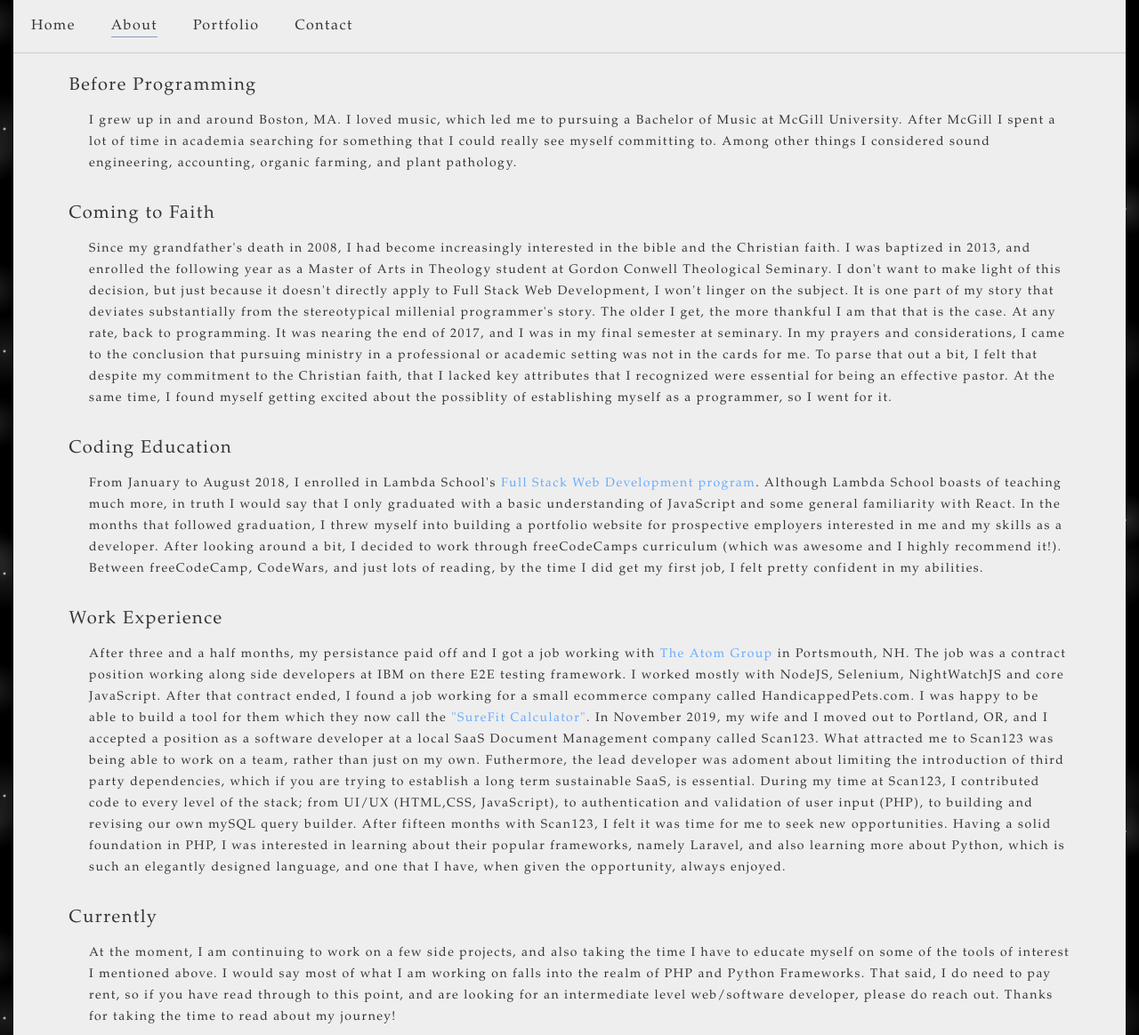
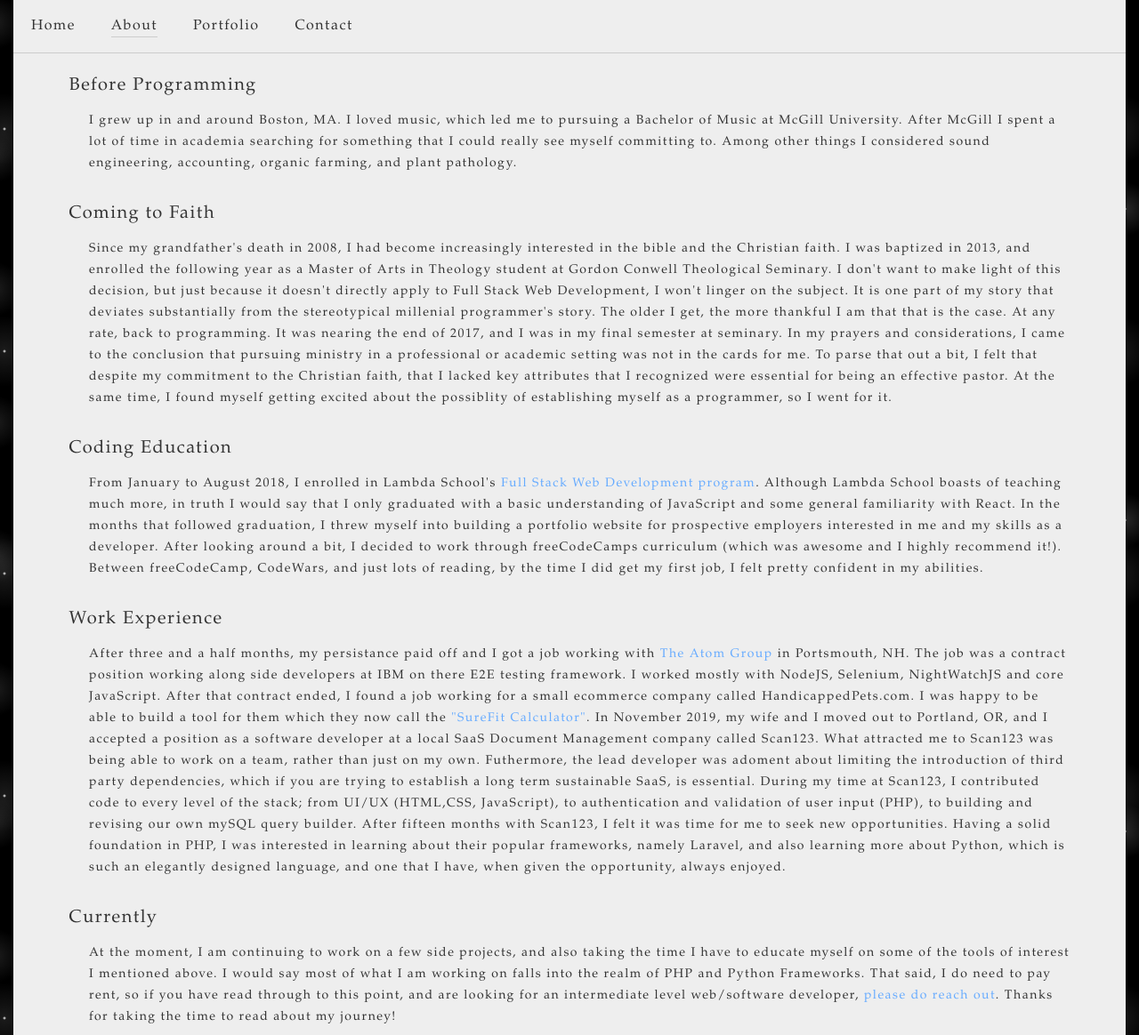
Before and after one commit to waltersgwoodward/portfolio, a React (Create React App) app: page /about in a window 1280 px wide. Shown: the whole page at 89% size. Built offline with nearby package versions, Linux system fonts and the light colour scheme.

Commit message:
Removes Nine Acre Photography website from Portfolio

```diff
--- a/src/components/About/Bio.js
+++ b/src/components/About/Bio.js
@@ -1,4 +1,5 @@
 import React, { Fragment, PureComponent } from 'react';
+import { NavLink } from "react-router-dom";
 
 class Bio extends PureComponent {
     render() {
@@ -28,7 +29,7 @@ At the same time, I found myself getting excited about the possiblity of establi
                     </div>
                     <div className="page-paragraph__wrap">
                         <div className="page-paragraph__header">Coding Education</div>
-                        <div className="page__paragraph">From January to August 2018, I enrolled in Lambda School's <a className="text__highlight" href="https://lambdaschool.com/courses/full-stack-web-development">Full Stack Web Development program</a>.
+                        <div className="page__paragraph">From January to August 2018, I enrolled in Lambda School's <a className="cards-header__link " href="https://lambdaschool.com/courses/full-stack-web-development">Full Stack Web Development program</a>.
 Although Lambda School boasts of teaching much more, in truth I would say that I only graduated with a basic understanding of JavaScript and some general familiarity with React.
 In the months that followed graduation, I threw myself into building a portfolio website for prospective employers interested in me and my skills as a developer.
 After looking around a bit, I decided to work through freeCodeCamps curriculum (which was awesome and I highly recommend it!). Between freeCodeCamp, CodeWars, and just lots of reading, by the time I did get my first job, I felt pretty confident in my abilities.
@@ -36,10 +37,10 @@ After looking around a bit, I decided to work through freeCodeCamps curriculum (
                     </div>
                     <div className="page-paragraph__wrap">
                         <div className="page-paragraph__header">Work Experience</div>
-                        <div className="page__paragraph">After three and a half months, my persistance paid off and I got a job working with <a className="text__highlight" href="https://www.theatomgroup.com/">The Atom Group</a> in Portsmouth, NH. The job was a contract position working along side developers at IBM on there E2E testing framework.
+                        <div className="page__paragraph">After three and a half months, my persistance paid off and I got a job working with <a className="cards-header__link " href="https://www.theatomgroup.com/">The Atom Group</a> in Portsmouth, NH. The job was a contract position working along side developers at IBM on there E2E testing framework.
 I worked mostly with NodeJS, Selenium, NightWatchJS and core JavaScript.
 After that contract ended, I found a job working for a small ecommerce company called HandicappedPets.com.
-I was happy to be able to build a tool for them which they now call the <a className="text__highlight" href="https://www.handicappedpets.com/wheelchair-sizer/">"SureFit Calculator"</a>.
+I was happy to be able to build a tool for them which they now call the <a className="cards-header__link " href="https://www.handicappedpets.com/wheelchair-sizer/">"SureFit Calculator"</a>.
 In November 2019, my wife and I moved out to Portland, OR, and I accepted a position as a software developer at a local SaaS Document Management company called Scan123.
 What attracted me to Scan123 was being able to work on a team, rather than just on my own.
 Futhermore, the lead developer was adoment about limiting the introduction of third party dependencies, which if you are trying to establish a long term sustainable SaaS, is essential.
@@ -52,7 +53,11 @@ Having a solid foundation in PHP, I was interested in learning about their popul
                         <div className="page-paragraph__header">Currently</div>
                         <div className="page__paragraph">At the moment, I am continuing to work on a few side projects, and also taking the time I have to educate myself on some of the tools of interest I mentioned above.
 I would say most of what I am working on falls into the realm of PHP and Python Frameworks.
-That said, I do need to pay rent, so if you have read through to this point, and are looking for an intermediate level web/software developer, please do reach out.
+That said, I do need to pay rent, so if you have read through to this point, and are looking for an intermediate level web/software developer,&nbsp;<NavLink
+                        className='cards-header__link'
+                        to='/contact'
+                        aria-label="Click here to view Walter's Contact form"
+                        >please do reach out</NavLink>.
 Thanks for taking the time to read about my journey!
                         </div>
                     </div>
--- a/src/components/Portfolio/Cards.js
+++ b/src/components/Portfolio/Cards.js
@@ -1,6 +1,7 @@
 import React, { Component, Fragment } from 'react';
 import { connect } from 'react-redux';
 import { FontAwesomeIcon } from '@fortawesome/react-fontawesome';
+import { NavLink } from "react-router-dom";
 
 import ToolIcons from './ToolIcons.js';
 import NoCardsMessage from './NoCardsMessage';
@@ -80,11 +81,11 @@ class Cards extends Component {
                         <Fragment>
                         <div className="cards__header">Below is a short list of some projects that I have built and am able to share publically. Unfortunately,
                         I am not able to show most of the work I have done in the last year and a half, as it has been on internal/private applications for proprietary software companies.&nbsp;
-                        <a
+                        <NavLink
                         className='cards-header__link'
-                        href='/contact'
+                        to='/contact'
                         aria-label="Click here to view Walter's Contact form"
-                        >Please click here to be taken to the Contact page</a>&nbsp;to schedule a time to talk about my more recent work.
+                        >Please click here to be taken to the Contact page</NavLink>&nbsp;to schedule a time to talk about my more recent work.
                         </div>
                        <div className="cards">
                             {createCards()}
--- a/src/css/index.css
+++ b/src/css/index.css
@@ -116,7 +116,7 @@ input:focus {
 .navbar__link.active, .navbar__link:hover {
   padding-bottom: 2px;
   margin-bottom: 2px;
-  border-bottom: 1px solid #8798c5;
+  border-bottom: 1px solid #ccc;
 }
 
 .navbar__icon {
@@ -172,13 +172,13 @@ input:focus {
   padding: 100px 0px;
   border: 1px solid #ccc;
   border-width: 0px 1px 0px 0px;
-  animation-name: slide-menu-u920ldi;
+  animation-name: slide-menu-ujgsck8;
   animation-duration: 0.2s;
   animation-fill-mode: forwards;
   animation-timing-function: ease-in;
   animation-delay: 0s;
 }
-@keyframes slide-menu-u920ldi {
+@keyframes slide-menu-ujgsck8 {
   from {
     width: 0;
   }
@@ -190,14 +190,14 @@ input:focus {
 .dropdown__overlay {
   height: 100%;
   width: 20%;
-  animation-name: fade-in-u920lec;
+  animation-name: fade-in-ujgsckl;
   animation-duration: 0.2s;
   animation-delay: 0.2s;
   animation-fill-mode: forwards;
   animation-timing-function: ease-in;
   background: none;
 }
-@keyframes fade-in-u920lec {
+@keyframes fade-in-ujgsckl {
   from {
     background: none;
   }
--- a/src/reducers/index.js
+++ b/src/reducers/index.js
@@ -22,15 +22,15 @@ const initialState = {
             text: "A web application that I built to make it easier for prospective employers to look at what I am working on and contact me.",
             code_link: "https://github.com/walterswoodward/portfolio",
         },
-        "nine-acre-photography": {
-            tool_icons: [faLaravel],
-            title: "Nice Acre Photography",
-            frontend_tools: "Laravel Blade, VueJS, TailwindCSS",
-            deployment_tools: "Heroku",
-            text: "A portfolio web application I am currently in the process of building for a friend. I decided to use Laravel so that transitioning from what it is now (a relatively simple web application) to an online community center in the future will be relatively painless.",
-            deploy_link: "https://nine-acre-photography.herokuapp.com/",
-            code_link: "https://github.com/walterswoodward/nine-acre-photography",
-        },
+        // "nine-acre-photography": {
+        //     tool_icons: [faLaravel],
+        //     title: "Nice Acre Photography",
+        //     frontend_tools: "Laravel Blade, VueJS, TailwindCSS",
+        //     deployment_tools: "Heroku",
+        //     text: "A portfolio web application I am currently in the process of building for a friend. I decided to use Laravel so that transitioning from what it is now (a relatively simple web application) to an online community center in the future will be relatively painless.",
+        //     deploy_link: "https://nine-acre-photography.herokuapp.com/",
+        //     code_link: "https://github.com/walterswoodward/nine-acre-photography",
+        // },
     },
     dropDownOpen: false
 };
--- a/src/scss/component/_navbar.scss
+++ b/src/scss/component/_navbar.scss
@@ -21,7 +21,7 @@
     &:hover {
         padding-bottom: 2px;
         margin-bottom: 2px;
-        border-bottom: 1px solid $primary__color;
+        border-bottom: 1px solid #ccc;
     }
 }
 
```
